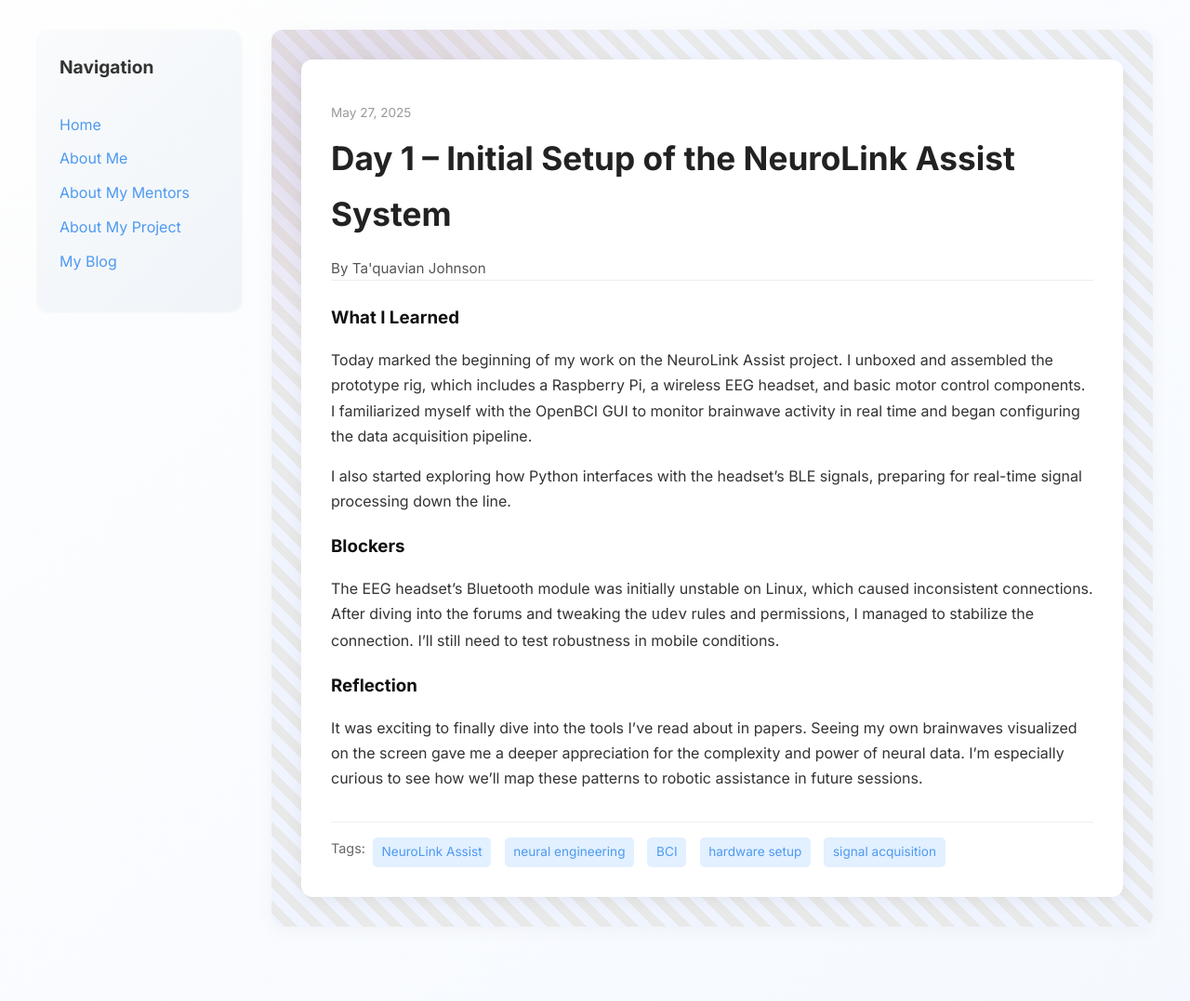
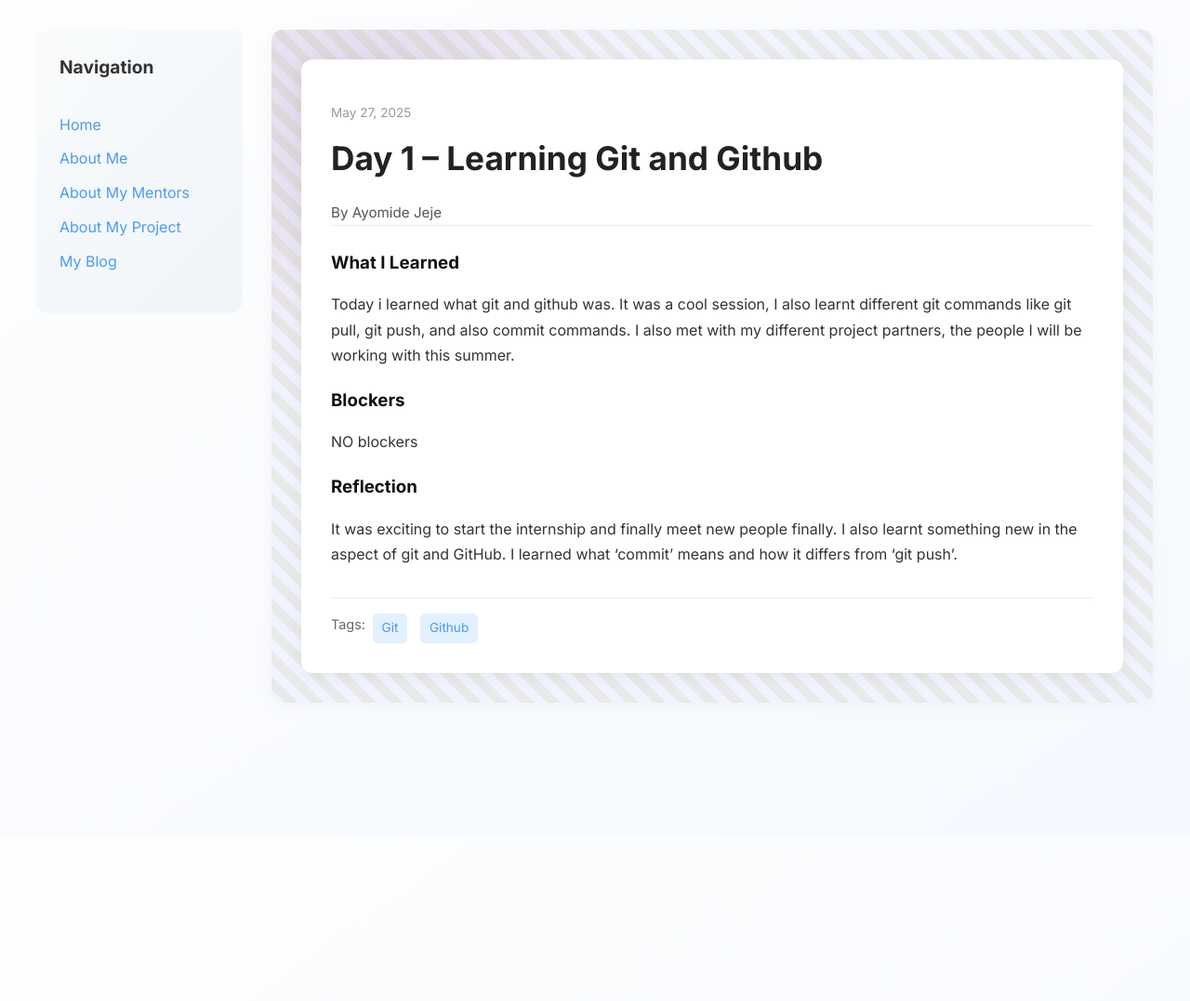
Before and after one commit to Jeje0001/Jeje0001.github.io, a Jekyll site: the page built from _posts/2025-05-27-day-1.md, in a window 1280 px wide. Shown: the whole page at 93% size. Built offline with Jekyll 4.4.1, drawn with Linux system fonts in a browser that asks for light colours; after the commit the page ends 900 px from its top, so only the background shows below that.

Commit message:
Update 2025-05-27-day-1.md

```diff
--- a/_posts/2025-05-27-day-1.md
+++ b/_posts/2025-05-27-day-1.md
@@ -1,19 +1,16 @@
 ---
 layout: post
-title: "Day 1 – Initial Setup of the NeuroLink Assist System"
+title: "Day 1 – Learning Git and Github"
 date: 2025-05-27
-author: Ta'quavian Johnson
+author: Ayomide Jeje
 permalink: /day1.html
-tags: ["NeuroLink Assist", "neural engineering", "BCI", "hardware setup", "signal acquisition"]
+tags: ["Git", "Github"]
 
 what_i_learned: |
-  Today marked the beginning of my work on the NeuroLink Assist project. I unboxed and assembled the prototype rig, which includes a Raspberry Pi, a wireless EEG headset, and basic motor control components. I familiarized myself with the OpenBCI GUI to monitor brainwave activity in real time and began configuring the data acquisition pipeline.
-
-  I also started exploring how Python interfaces with the headset's BLE signals, preparing for real-time signal processing down the line.
+  Today i learned what git and github was. It was a cool session, I also learnt different git commands like git pull, git push, and also commit commands. I also met with my different project partners, the people I will be working with this summer.
 
 blockers: |
-  The EEG headset’s Bluetooth module was initially unstable on Linux, which caused inconsistent connections. After diving into the forums and tweaking the `udev` rules and permissions, I managed to stabilize the connection. I’ll still need to test robustness in mobile conditions.
-
+ NO blockers
 reflection: |
-  It was exciting to finally dive into the tools I’ve read about in papers. Seeing my own brainwaves visualized on the screen gave me a deeper appreciation for the complexity and power of neural data. I’m especially curious to see how we’ll map these patterns to robotic assistance in future sessions.
+  It was exciting to start the internship and finally meet new people finally. I also learnt something new in the aspect of git and GitHub. I learned what 'commit' means and how it differs from 'git push'.
 ---
```
